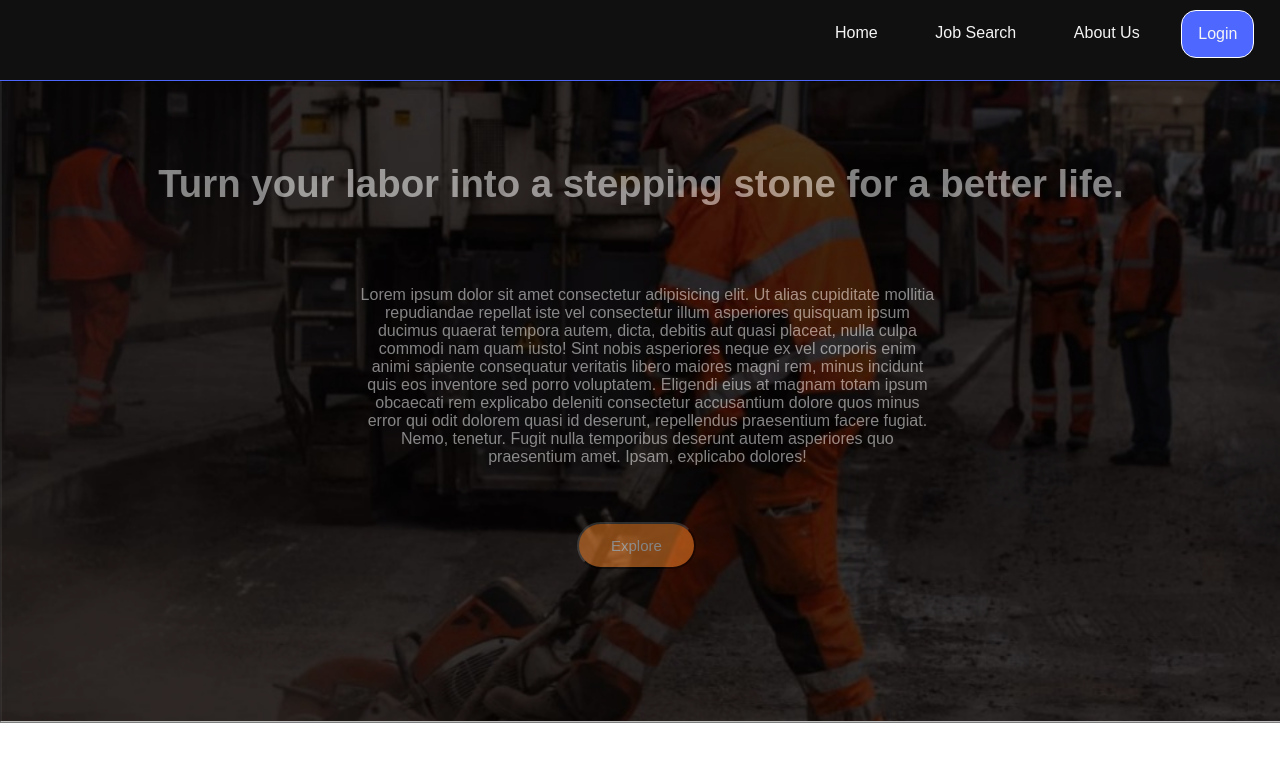
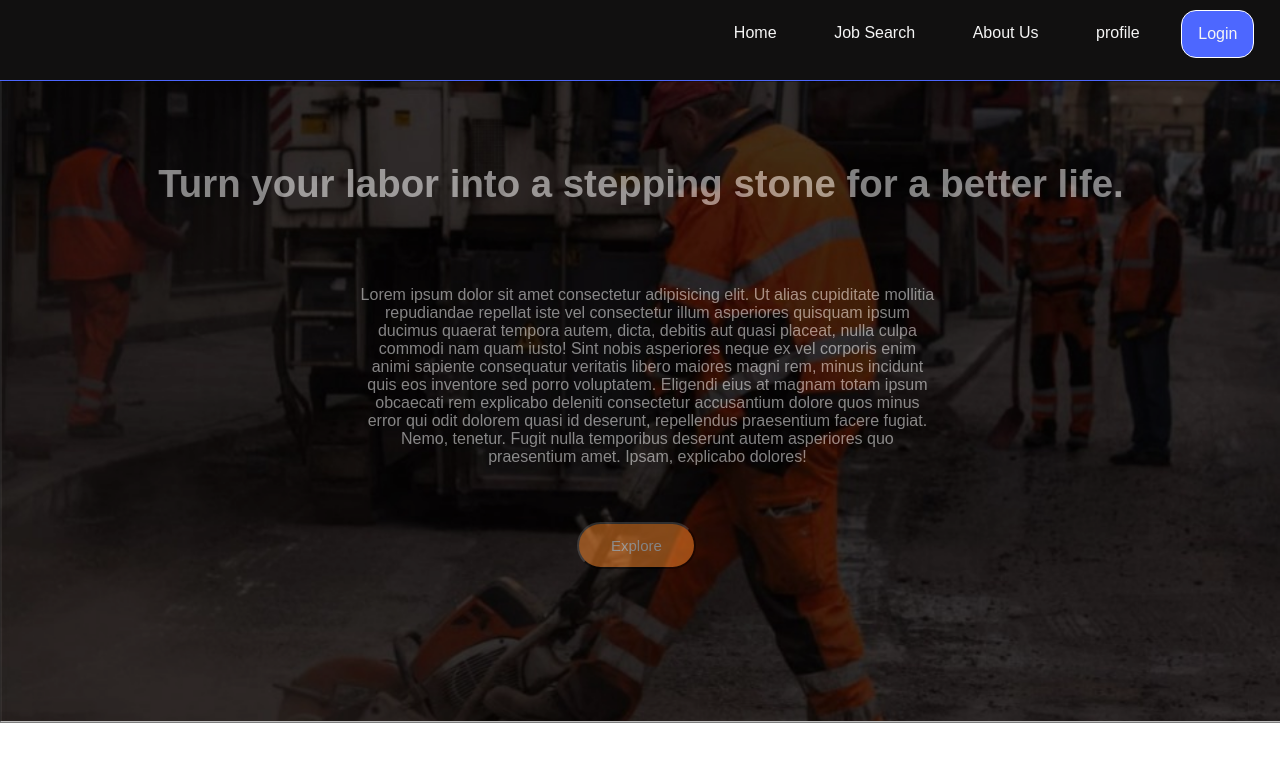
Before and after one commit to shruti5692/EDI-project, a plain HTML site: page public/home.html in a window 1280 px wide. Drawn offline with Linux system fonts and the light colour scheme.

Commit message:
home.html

```diff
--- a/public/home.html
+++ b/public/home.html
@@ -14,6 +14,7 @@
         <li><a href="home.html">Home</a></li>
         <li><a href="job-search.html">Job Search</a></li>
         <li><a href="about.html">About Us</a></li>
+         <li><a href="profile.html">profile</a></li>
         <li><a href="login.html" class="login">Login</a></li>
       </ul>
     </div>
```
